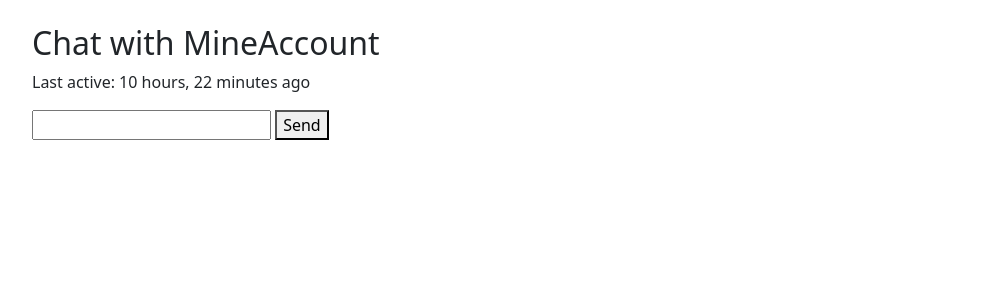
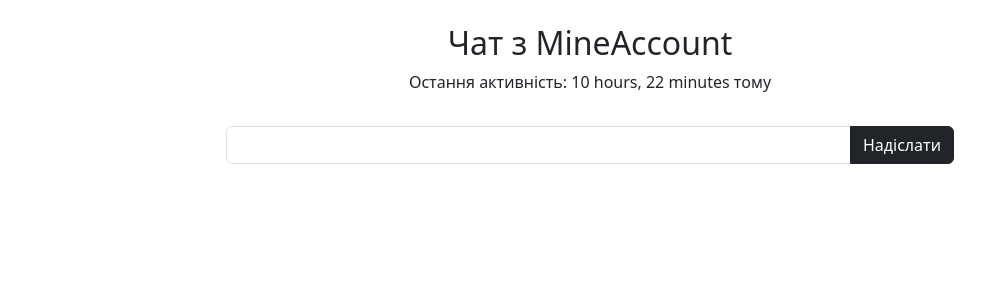
Before and after one commit to tri-white/chat-django, a Django app: page /chat/user/3/ in a window 1280 px wide. Shown: the part 62-362 px from the top of the page, without its empty margins (50-1035 px from the left). Run offline with Django 5.2, Linux system fonts and the light colour scheme; a user stored in the database is signed in; data comes from the database, SQL or seed files in the repository; both versions use the stored data as it was after the commit.

Commit message:
styled chat messages

```diff
--- a/chat/templates/chat/chat_with_user.html
+++ b/chat/templates/chat/chat_with_user.html
@@ -1,39 +1,50 @@
-<!-- chat/templates/chat/chat_with_user.html -->
 {% extends 'base.html' %}
 
 {% block content %}
-  <h2>Chat with {{ other_user.username }}</h2>
+  <div class="container mt-4">
+    <h2 class="text-center">Чат з {{ other_user.username }}</h2>
 
     {% if last_activity %}
-    <p>Last active: {{ last_activity|timesince }} ago</p>
+      <p class="text-center">Остання активність: {{ last_activity|timesince }} тому</p>
     {% endif %}
 
-  <div id="chat-messages">
+    <div id="chat-messages" class="col-8 mx-auto px-auto" style="max-height: 60vh; overflow-y: auto; display: flex; flex-direction: column-reverse;">
       {% for message in messages %}
-      <p>
-        {{ message.sender.username }} ({{ message.timestamp }}):
+        <div class="mb-3 col-5 {% if message.sender == current_user %}text-end{% endif %}" style="{% if message.sender == current_user %}align-self: flex-end;{% else %}align-self: flex-start;{% endif %}">
+          <div class="card col-12 mx-auto" style="background-color: {% if message.sender == current_user %}yellow{% else %}lightgreen{% endif %};">
+            <div class="card-body">
               {% if message.sender == current_user %}
                 {% if message.content != "deleted message" %}
-            <a href="{% url 'edit_message' message.id %}">
-              <button>Edit</button>
-            </a>
-            <a href="{% url 'delete_message' message.id %}">
-              <button>Delete</button>
-            </a>
-            {{ message.content }}
+                  <a href="{% url 'edit_message' message.id %}" class="btn btn-sm btn-outline-primary me-1">Редагувати</a>
+                  <a href="{% url 'delete_message' message.id %}" class="btn btn-sm btn-outline-danger">Видалити</a>
+                  <p class="card-text">{{ message.content }}</p>
                 {% else %}
-            <span style="color: gray;"><span style="font-size: 80%;">&times;</span>deleted message<span style="font-size: 80%;">&times;</span></span>
+                  <p class="card-text" style="color: gray;">
+                    <span style="font-size: 80%;">&times;</span>видалене повідомлення<span style="font-size: 80%;">&times;</span>
+                  </p>
                 {% endif %}
               {% else %}
-        {{ message.content }}
+                <p class="card-text">{{ message.content }}</p>
               {% endif %}
-      </p>
+            </div>
+          </div>
+        </div>
       {% endfor %}
+
     </div>
 
-  <form method="post" action="{% url 'send_message' other_user.id %}" id="message-form">
+    <form method="post" action="{% url 'send_message' other_user.id %}" id="message-form" class="mt-3 col-8 mx-auto px-auto">
       {% csrf_token %}
-    <input type="text" name="content" required>
-    <button type="submit">Send</button>
+      <div class="input-group">
+        <input type="text" name="content" class="form-control" required>
+        <button type="submit" class="btn btn-dark">Надіслати</button>
+      </div>
     </form>
+  </div>
+
+  <script>
+    // Scroll to the bottom of the chat messages box
+    var chatMessages = document.getElementById('chat-messages');
+    chatMessages.scrollTop = chatMessages.scrollHeight;
+  </script>
 {% endblock %}
--- a/chat/views.py
+++ b/chat/views.py
@@ -99,6 +99,7 @@
     context = {
         'users': users,
         'unchecked_users_dict': unchecked_users_dict,
+        'last_messages': last_messages,  # Add this line to pass last_messages to the template
     }
     return render(request, 'chat/chat_home.html', context)
 
```
Also changed, not shown: chat/templates/chat/chat_home.html (+30 -12 lines), chat/templates/chat/edit_message.html (+12 -9 lines), db.sqlite3. Lines whose indentation alone changed are shown as unchanged.
